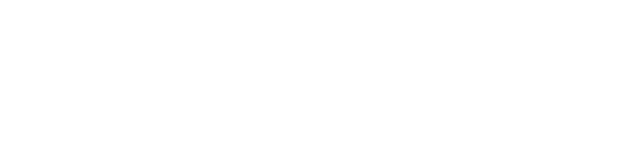
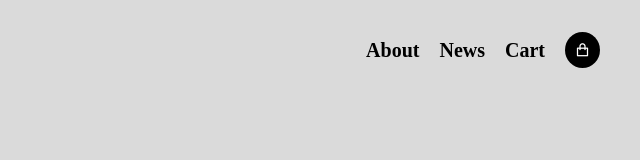
Before and after one commit to SathvikDixit/Projects, a plain HTML site: page css project/index.html in a window 1280 px wide. Shown: the whole page, without its empty margins (640-1280 px from the left). Drawn offline with nearby package versions, Linux system fonts and the light colour scheme.

Commit message:
nav bar finished

```diff
--- a/css project/index.html
+++ b/css project/index.html
@@ -4,9 +4,20 @@
     <meta charset="UTF-8">
     <meta name="viewport" content="width=device-width, initial-scale=1.0">
     <title>Project 1</title>
+    <link
+    href="https://cdn.jsdelivr.net/npm/remixicon@4.3.0/fonts/remixicon.css"
+    rel="stylesheet"
+/>
     <link rel="stylesheet" href="style.css">
 </head>
 <body>
-
+    <div id="main">
+        <div id="nav">
+            <h4>About</h4>
+            <h4>News</h4>
+            <h4>Cart</h4>
+            <i class="ri-shopping-bag-line"></i>
+        </div>
+    </div>
 </body>
 </html>
--- a/css project/style.css
+++ b/css project/style.css
@@ -7,3 +7,32 @@ html , body {
     height: 100%;
     width: 100%;
 }
+
+#main {
+    width: 100%;
+    height: 100%;
+    background-color: #dadada;
+}
+
+
+
+#nav {
+    /* background-color: red; */
+    width: 100%;
+    height: 100px;
+    display: flex;
+    justify-content: flex-end;
+    align-items: center;
+    gap: 20px;
+    padding: 0px 40px;
+}
+#nav h4 {
+    font-size: 20px;
+}
+#nav i {
+    background-color: black;
+    color: white;
+    padding: 10px;
+    font-size: 15px;
+    border-radius: 50%;
+}
```
